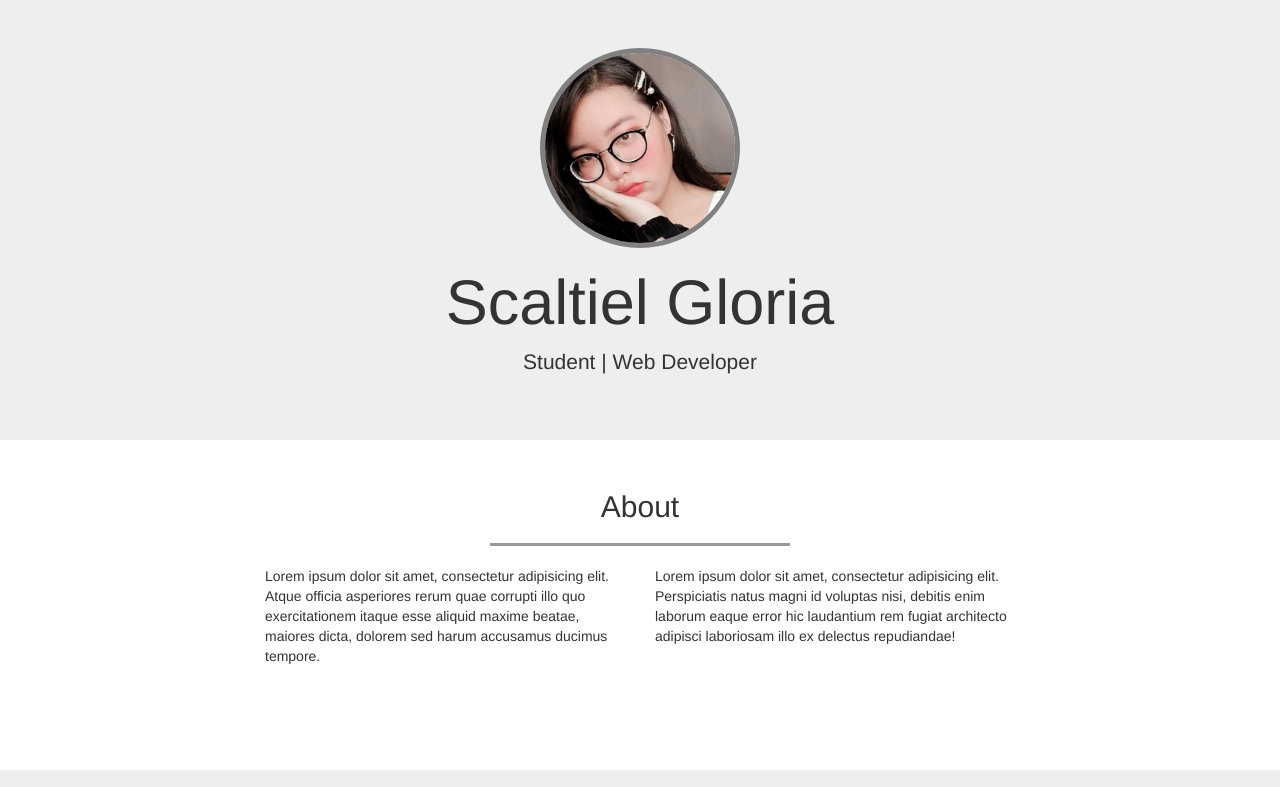
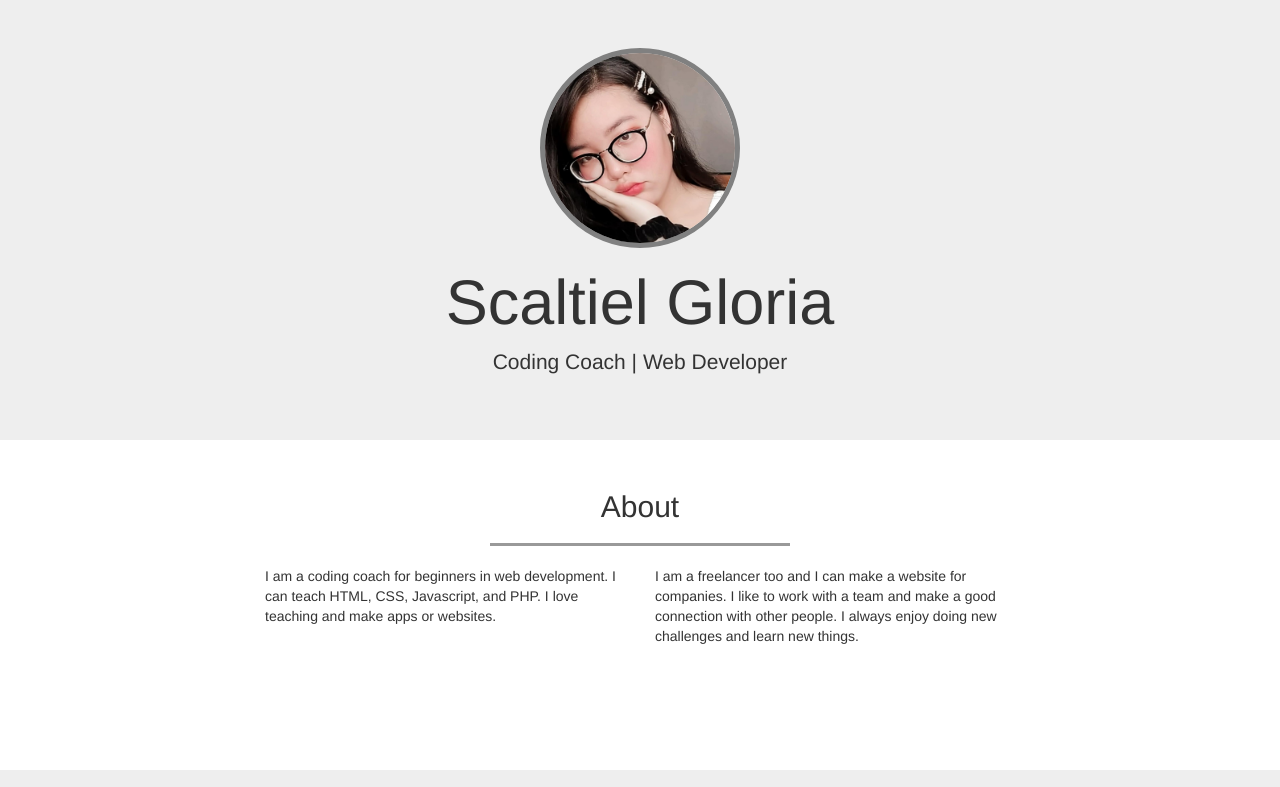
Before and after one commit to scaltielgloriaa/resume, a plain HTML site: page portofolio/index.html in a window 1280 px wide. Shown: the top 787 px of the page. Drawn offline with nearby package versions, Linux system fonts and the light colour scheme.

Commit message:
Update index.html

```diff
--- a/portofolio/index.html
+++ b/portofolio/index.html
@@ -25,7 +25,7 @@
     <div class="jumbotron text-center">
       <img src="img.jpg" alt="My Picture" class="img-circle">
       <h1>Scaltiel Gloria</h1>
-      <p>Student | Web Developer</p>
+      <p> Coding Coach | Web Developer</p>
     </div>
 
     <!-- akhir jumbotron -->
@@ -43,10 +43,10 @@
 
         <div class="row">
           <div class="col-sm-4 col-sm-offset-2">
-            <p>Lorem ipsum dolor sit amet, consectetur adipisicing elit. Atque officia asperiores rerum quae corrupti illo quo exercitationem itaque esse aliquid maxime beatae, maiores dicta, dolorem sed harum accusamus ducimus tempore.</p>
+            <p>I am a coding coach for beginners in web development. I can teach HTML, CSS, Javascript, and PHP. I love teaching and make apps or websites. </p>
           </div>
           <div class="col-sm-4">
-            <p>Lorem ipsum dolor sit amet, consectetur adipisicing elit. Perspiciatis natus magni id voluptas nisi, debitis enim laborum eaque error hic laudantium rem fugiat architecto adipisci laboriosam illo ex delectus repudiandae!</p>
+            <p>I am a freelancer too and I can make a website for companies. I like to work with a team and make a good connection with other people. I always enjoy doing new challenges and learn new things.</p>
           </div>
         </div>
       </div>
```
